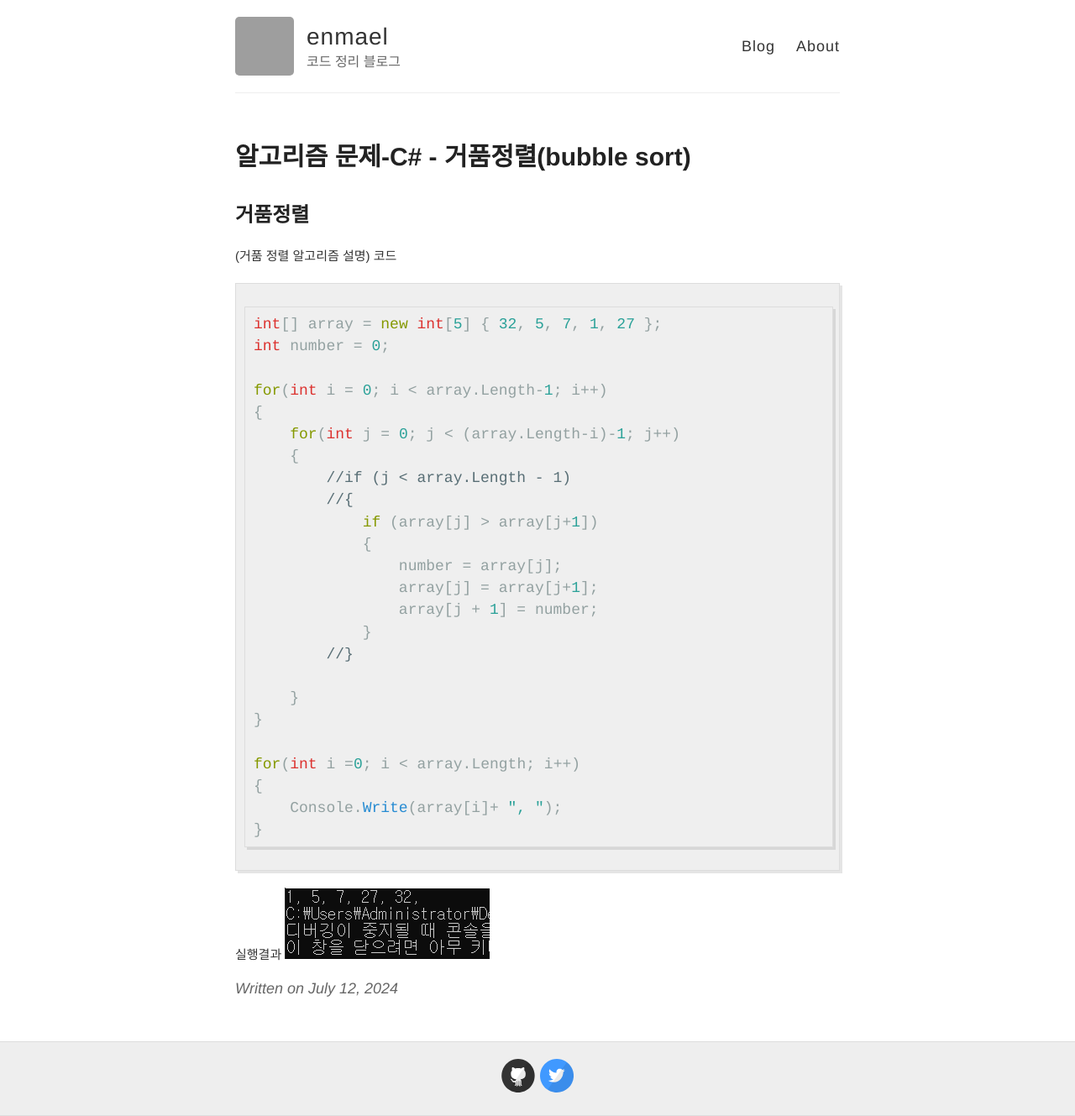
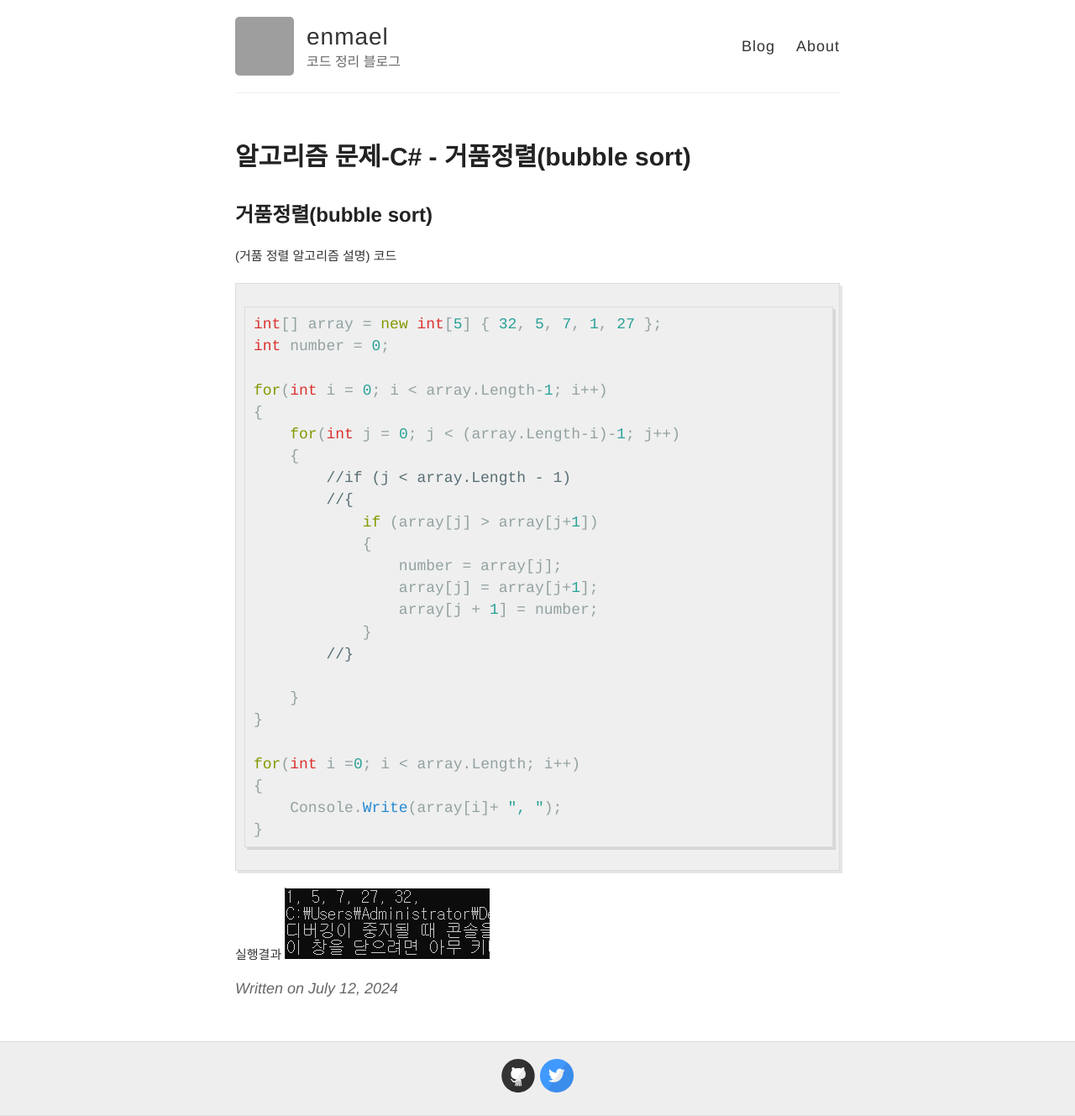
Before and after one commit to enmael/enmael.github.io, a Jekyll site: the page built from _posts/2024-7-12-Hello-World-2 .md, in a window 1280 px wide. Shown: the whole page at 84% size. Built offline with Jekyll 4.4.1, drawn with Linux system fonts in a browser that asks for light colours; comment, search, counter and statistics services are not loaded; grey boxes are pictures that could not be loaded.

Commit message:
Update 2024-7-12-Hello-World-2 .md

```diff
--- a/_posts/2024-7-12-Hello-World-2 .md
+++ b/_posts/2024-7-12-Hello-World-2 .md
@@ -5,7 +5,7 @@ date : 2024-07-12
 author : "enmael"
 categories: blog
 ---
-<h2> 거품정렬 </h2>
+<h2> 거품정렬(bubble sort) </h2>
 
 <span style="font-size: 15px;">
   (거품 정렬 알고리즘 설명)
```
